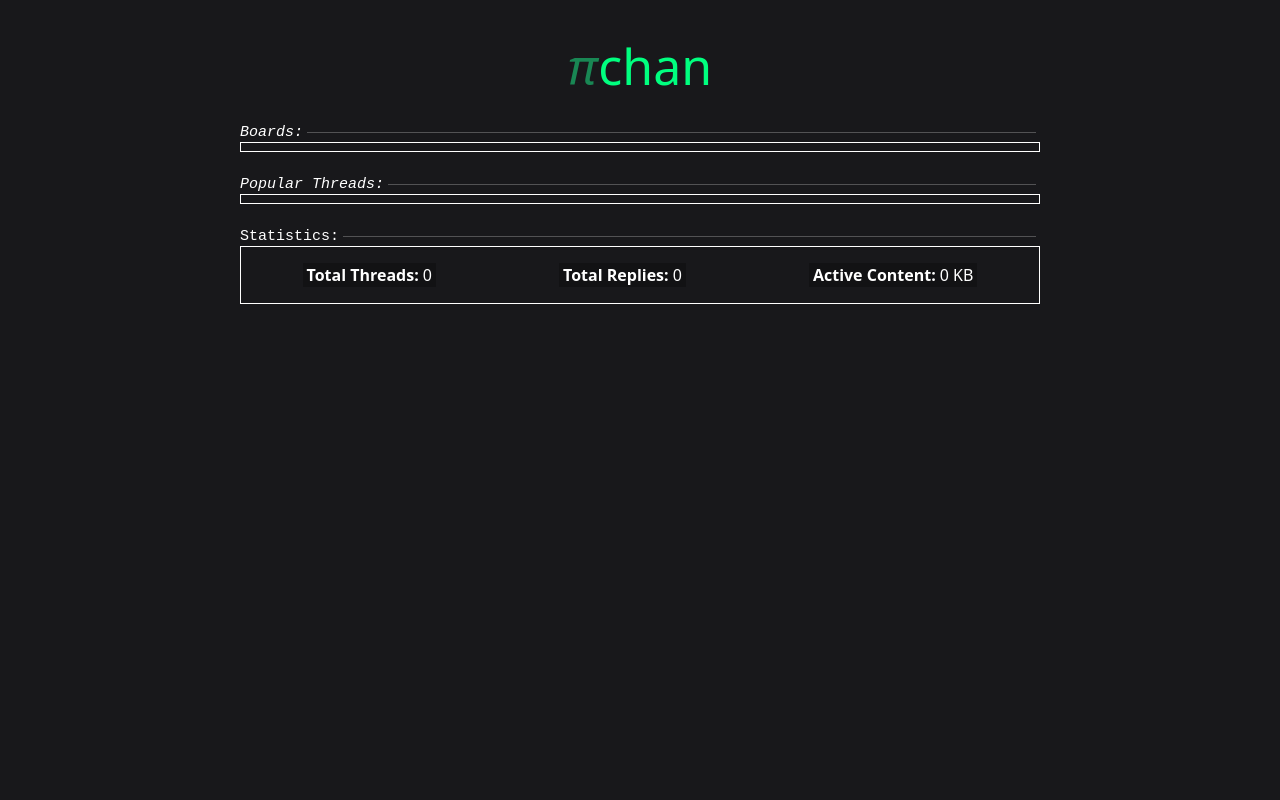
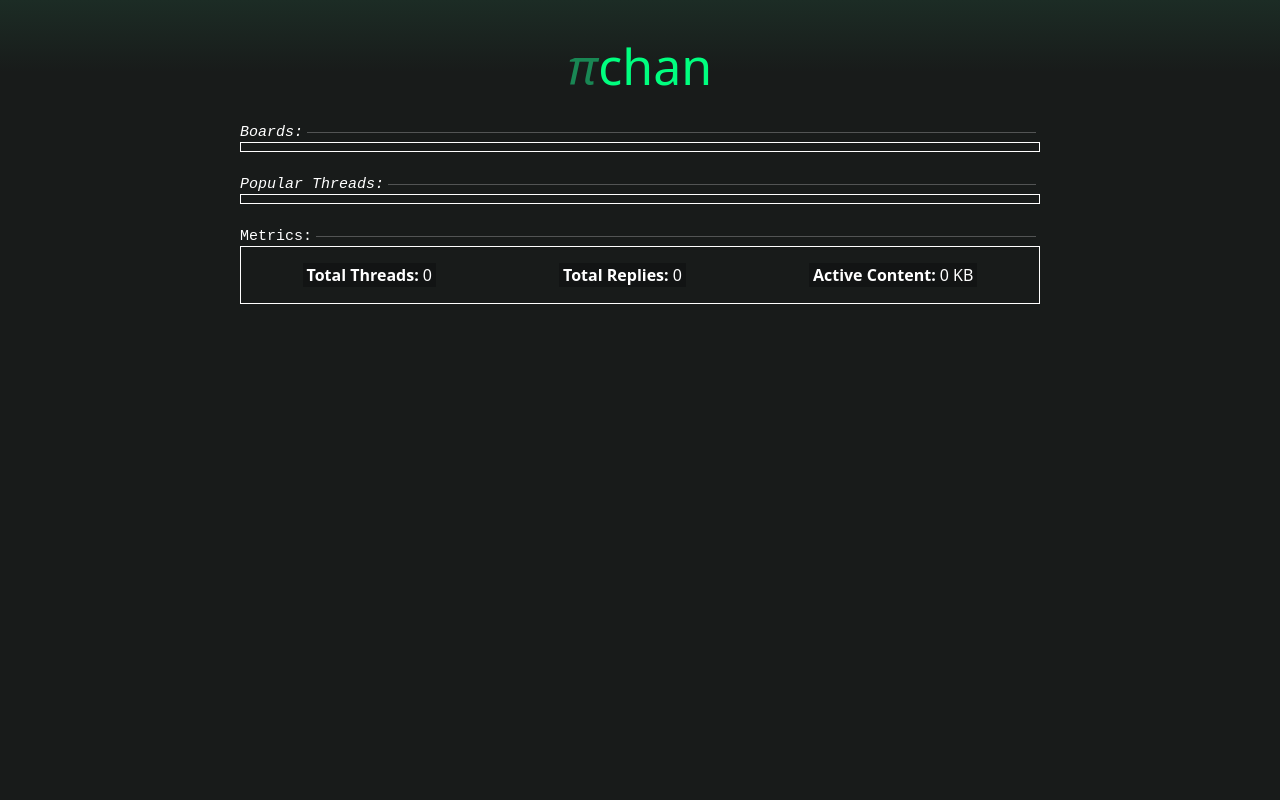
Before and after one commit to VictorClvtt/pichan_flask_imageboard, a Python web app: template templates/index.html in a window 1280 px wide. Run offline with Jinja, Linux system fonts and the light colour scheme; the template is opened without the code that fills it, so the values that code supplies are empty.

Commit message:
Small CSS Adjustments

```diff
--- a/resources/board_group.py
+++ b/resources/board_group.py
@@ -53,6 +53,9 @@ class BoardGroup(MethodView):
         return board_group
 
     def delete(self, id):
+
+        validate_api_key()
+
         board_group = BoardGroupModel.query.get_or_404(id)
 
         db.session.delete(board_group)
--- a/static/css/board-thread.css
+++ b/static/css/board-thread.css
@@ -116,7 +116,7 @@
     white-space: nowrap;        /* Prevents text from wrapping to a new line */
     overflow: hidden;
     text-overflow: ellipsis;    /* Adds an ellipsis (...) at the end of the truncated text */
-  }
+}
 
 .voted{
     background-color: rgba(0, 255, 149, 0.35) !important;
--- a/static/css/index.css
+++ b/static/css/index.css
@@ -3,9 +3,15 @@
     font-size: 50px;
 }
 
-.chan-bg{
-    background-color: rgb(24 24 27);
+.chan-bg {
+    background: rgb(41,62,53);
+    background: linear-gradient(180deg, rgb(28, 44, 37) 0%, rgba(24,27,26) 9%);
+    background-repeat: no-repeat;
+    background-size: cover; /* Ensures the background fills the element */
+
 }
+
+
 
 .chan-nav{
     height: 40px;
@@ -25,6 +31,12 @@
     display: grid;
     grid-template-columns: repeat(4, 1fr); /* Create 4 equal columns */
     gap: 20px; /* Space between items */
+}
+
+.text-ellipsis {
+    white-space: nowrap;        /* Prevents text from wrapping to a new line */
+    overflow: hidden;
+    text-overflow: ellipsis;    /* Adds an ellipsis (...) at the end of the truncated text */
 }
 
 .ellipsis-multiline {
--- a/templates/board.html
+++ b/templates/board.html
@@ -37,7 +37,7 @@
             <div class="modal-dialog" data-bs-theme="dark">
                 <div class="modal-content chan-thread-modal">
                     <div class="modal-header" style="border-color: #5e5e5e;">
-                    <h1 class="modal-title fs-5" id="exampleModalLabel">New Thread data:</h1>
+                    <h1 class="modal-title bg-body-secondary border border-1 border-dark fs-5 px-1 font-monospace" id="exampleModalLabel">New Thread data:</h1>
                     <button type="button" class="btn-close"  data-bs-dismiss="modal" aria-label="Close"></button>
                     </div>
                     <div class="modal-body">
@@ -73,7 +73,7 @@
             <div class="modal-dialog" data-bs-theme="dark">
                 <div class="modal-content chan-thread-modal">
                     <div class="modal-header" style="border-color: #5e5e5e;">
-                    <h1 class="modal-title fs-5" id="exampleModalLabel">New Reply data:</h1>
+                    <h1 class="modal-title bg-body-secondary border border-1 border-dark fs-5 px-1 font-monospace" id="exampleModalLabel">New Reply data:</h1>
                     <button type="button" class="btn-close"  data-bs-dismiss="modal" aria-label="Close"></button>
                     </div>
                     <div class="modal-body">
--- a/templates/index.html
+++ b/templates/index.html
@@ -8,7 +8,7 @@
     <link rel="shortcut icon" href="{{ url_for('static', filename='favicon.ico') }}" type="image/x-icon">
     <title>πchan{{ ' - Admin' if api_key}}</title>
 </head>
-<body class="chan-bg d-flex flex-column align-items-center" style="height: fit-content;">
+<body class="chan-bg d-flex flex-column align-items-center" style="min-height: 100vh;">
 
     <main class="d-flex px-3 w-100 flex-column align-items-center py-3" style="height: fit-content;">
         <div class="d-flex flex-column align-content-center justify-content-center align-items-center" style="min-height: 100px; margin-bottom: 0.5rem;">
@@ -19,15 +19,15 @@
         </div>
 
         <h2 class="d-flex align-items-center fst-italic text-white w-100 m-0" style="max-width: 800px; font-size: 15px; font-family: 'Courier New', Courier, monospace; white-space: nowrap;">Boards:<hr class="border-white w-100 my-0 mx-1" style="height: fit-content; margin-bottom: 1px !important;"></h2>
-        <section class="chan-index-section" id="boards">
+        <section class="chan-index-section chan-threads-container overflow-y-auto" style="max-height: 275px;" id="boards">
             {% for board_group in board_groups %}
                 <div class="d-flex flex-column" id="{{ board_group.id }}">
-                    <h3 class="chan-title text-decoration-underline m-0 px-1" style="font-size: 17px; width: fit-content; background-color: rgba(0, 0, 0, 0.25);">{{ board_group.name }}:</h3>
+                    <h3 class="chan-title text-decoration-underline fst-italic m-0 px-1" style="font-size: 1.1rem; width: fit-content; background-color: rgba(0, 0, 0, 0.25);">{{ board_group.name }}:</h3>
 
                     {% for board in board_group.boards %}
                         <a
-                            style="font-size: 15px;"
-                            class="mx-1"
+                            style="font-size: 0.9rem; width: fit-content; margin: 2px 0 0 0.6rem; background-color: rgba(0, 0, 0, 0.25);"
+                            class="px-1 text-ellipsis"
                             href="{{ url_for('Admin.Board' if api_key else 'Boards.Board', id=board.id, page=1, **({'api_key': api_key} if api_key else {})) }}">
                             /{{ board.id + ' - ' + board.name }}
                         </a>
@@ -53,7 +53,7 @@
                 <div class="modal-dialog" data-bs-theme="dark">
                     <div class="modal-content chan-admin-modal">
                         <div class="modal-header" style="border-color: #5e5e5e;">
-                        <h1 class="modal-title fs-5" id="exampleModalLabel">New Board Group data:</h1>
+                        <h1 class="modal-title bg-body-secondary border border-1 border-dark fs-5 px-1 font-monospace" id="exampleModalLabel">New Board Group data:</h1>
                         <button type="button" class="btn-close"  data-bs-dismiss="modal" aria-label="Close"></button>
                         </div>
                         <div class="modal-body">
@@ -84,7 +84,7 @@
                 <div class="modal-dialog" data-bs-theme="dark">
                     <div class="modal-content chan-admin-modal">
                         <div class="modal-header" style="border-color: #5e5e5e;">
-                        <h1 class="modal-title fs-5" id="exampleModalLabel">Delete Board Group data:</h1>
+                        <h1 class="modal-title bg-body-secondary border border-1 border-dark fs-5 px-1 font-monospace" id="exampleModalLabel">Delete Board Group data:</h1>
                         <button type="button" class="btn-close"  data-bs-dismiss="modal" aria-label="Close"></button>
                         </div>
                         <div class="modal-body">
@@ -120,7 +120,7 @@
                 <div class="modal-dialog" data-bs-theme="dark">
                     <div class="modal-content chan-admin-modal">
                         <div class="modal-header" style="border-color: #5e5e5e;">
-                        <h1 class="modal-title fs-5" id="exampleModalLabel">New Board data:</h1>
+                        <h1 class="modal-title bg-body-secondary border border-1 border-dark fs-5 px-1 font-monospace" id="exampleModalLabel">New Board data:</h1>
                         <button type="button" class="btn-close"  data-bs-dismiss="modal" aria-label="Close"></button>
                         </div>
                         <div class="modal-body">
@@ -168,7 +168,7 @@
                 <div class="modal-dialog" data-bs-theme="dark">
                     <div class="modal-content chan-admin-modal">
                         <div class="modal-header" style="border-color: #5e5e5e;">
-                        <h1 class="modal-title fs-5" id="exampleModalLabel">Delete Board data:</h1>
+                        <h1 class="modal-title bg-body-secondary border border-1 border-dark fs-5 px-1 font-monospace" id="exampleModalLabel">Delete Board data:</h1>
                         <button type="button" class="btn-close"  data-bs-dismiss="modal" aria-label="Close"></button>
                         </div>
                         <div class="modal-body">
@@ -194,7 +194,7 @@
                         </div>
                         <div class="modal-footer" style="border-color: #5e5e5e;">
                             <button type="button" class=" chan-admin-button w-100" style="max-width: 80px;" data-bs-dismiss="modal">Close</button>
-                            <button type="button" class=" chan-admin-button w-100" style="max-width: 200px;" onclick="deleteBoard()">Create Board</button>
+                            <button type="button" class=" chan-admin-button w-100" style="max-width: 200px;" onclick="deleteBoard()">Delete Board</button>
                         </div>
                     </div>
                 </div>
@@ -203,7 +203,7 @@
 
         <h2 class="d-flex align-items-center fst-italic text-white w-100 m-0 mt-4" style="max-width: 800px; font-size: 15px; font-family: 'Courier New', Courier, monospace; white-space: nowrap;">Popular Threads:<hr class="border-white w-100 my-0 mx-1" style="height: fit-content; margin-bottom: 1px !important;"></h2>
         <section class="chan-index-section admin-button" id="popular-threads">
-            <div class="chan-threads-container">
+            <div class="chan-threads-container w-100">
                 {% for board in boards %}
 
                     {% if loop.index <= 12 %}
@@ -238,7 +238,7 @@
         </section>
 
 
-        <h2 class="d-flex align-items-center text-white w-100 m-0 mt-4" style="max-width: 800px; font-size: 15px; font-family: 'Courier New', Courier, monospace; white-space: nowrap;">Statistics:<hr class="border-white w-100 my-0 mx-1" style="height: fit-content; margin-bottom: 1px !important;"></h2>
+        <h2 class="d-flex align-items-center text-white w-100 m-0 mt-4" style="max-width: 800px; font-size: 15px; font-family: 'Courier New', Courier, monospace; white-space: nowrap;">Metrics:<hr class="border-white w-100 my-0 mx-1" style="height: fit-content; margin-bottom: 1px !important;"></h2>
         <section class="chan-index-section flex-wrap align-items-center justify-content-around py-3" id="statistics">
             <div class="d-flex gap-1 text-white fw-bold px-1" style="background-color: rgba(0, 0, 0, 0.25);">Total Threads: <p class="fw-normal m-0">{{ threads|length }}</p></div>
             <div class="d-flex gap-1 text-white fw-bold px-1" style="background-color: rgba(0, 0, 0, 0.25);">Total Replies: <p class="fw-normal m-0">{{ replies|length }}</p></div>
--- a/templates/thread.html
+++ b/templates/thread.html
@@ -35,7 +35,7 @@
             <div class="modal-dialog" data-bs-theme="dark">
                 <div class="modal-content chan-thread-modal">
                     <div class="modal-header" style="border-color: #5e5e5e;">
-                    <h1 class="modal-title fs-5" id="exampleModalLabel">Reply data:</h1>
+                    <h1 class="modal-title bg-body-secondary border border-1 border-dark fs-5 px-1 font-monospace" id="exampleModalLabel">Reply data:</h1>
                     <button type="button" class="btn-close"  data-bs-dismiss="modal" aria-label="Close"></button>
                     </div>
                     <div class="modal-body">
```
Also changed, not shown: resources/jinja2/index.py (+12 -4 lines), templates/graph.html (added, +13 -0 lines).
